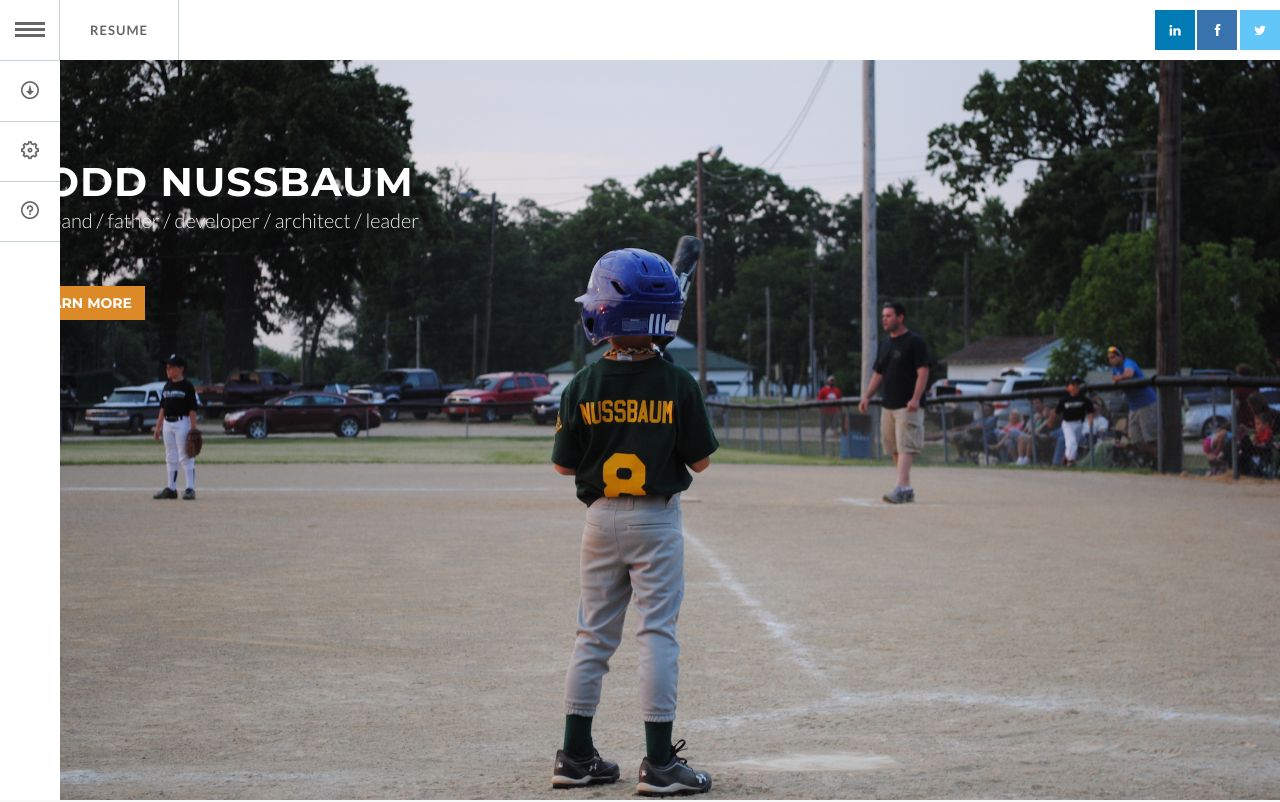
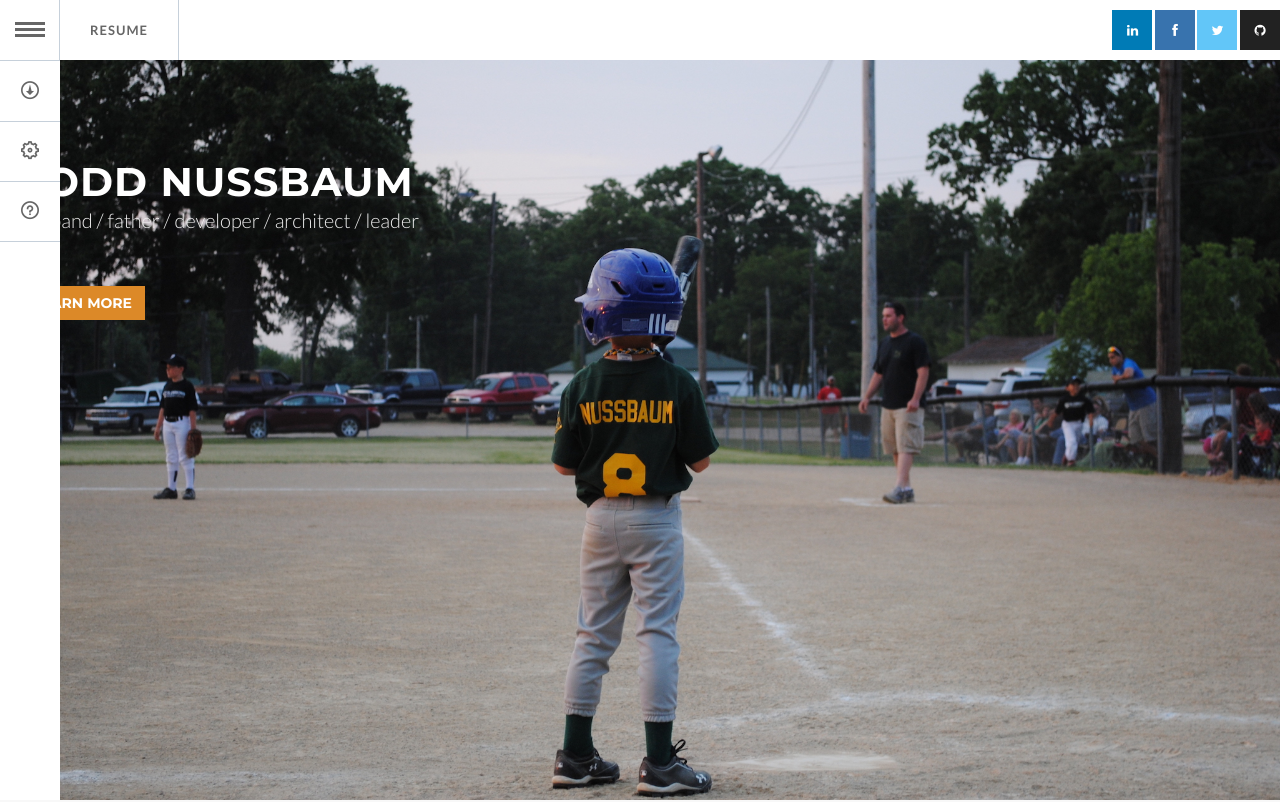
Before and after one commit to tnussbaum/tnussbaum.github.io, a plain HTML site: page index.html in a window 1280 px wide. Shown: the top 802 px of the page. Drawn offline with Linux system fonts and the light colour scheme.

Commit message:
Added github icon/link

```diff
--- a/css/style.css
+++ b/css/style.css
@@ -673,6 +673,7 @@ form#contact-form input:focus,form#contact-form select:focus,form#contact-form t
 .company-social .social-google a{background: #000;}
 .company-social .social-vimeo a{background: #51a6d3;}
 .company-social .social-linkedin a{background: #007BB6;}
+.company-social .social-github a{background: #222222;}
 
 .company-social .social-facebook a:hover{background: #4893ce;}
 .company-social .social-twitter a:hover{background: #82e6ff;}
@@ -681,6 +682,7 @@ form#contact-form input:focus,form#contact-form select:focus,form#contact-form t
 .company-social .social-google a:hover{background: #333;}
 .company-social .social-vimeo a:hover{background: #71c6f3;}
 .company-social .social-linkedin a:hover{background: #109BD6;}
+.company-social .social-github a:hover{background: #555555;}
 
 
 /* ===========================
--- a/index.html
+++ b/index.html
@@ -46,6 +46,7 @@
                             <li class="social-linkedin"><a href="http://linkedin.com/in/tjnussbaum" target="_blank"><i class="fa fa-linkedin"></i></a></li>
                             <li class="social-facebook"><a href="http://facebook.com/todd.nussbaum" target="_blank"><i class="fa fa-facebook"></i></a></li>
                             <li class="social-twitter"><a href="http://twitter.com/tnussbaum" target="_blank"><i class="fa fa-twitter"></i></a></li>
+                            <li class="social-github"><a href="http://github.com/tnussbaum" target="_blank"><i class="fa fa-github"></i></a></li>
                         </ul>	</li>
 			</ul>
 	</div>
```
